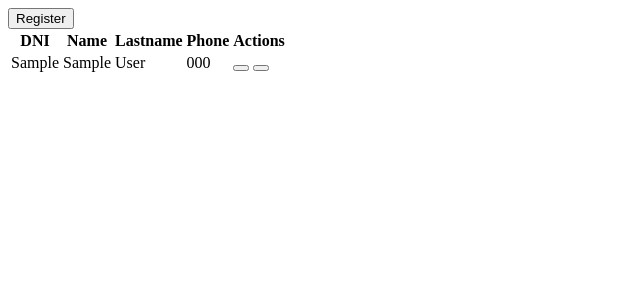
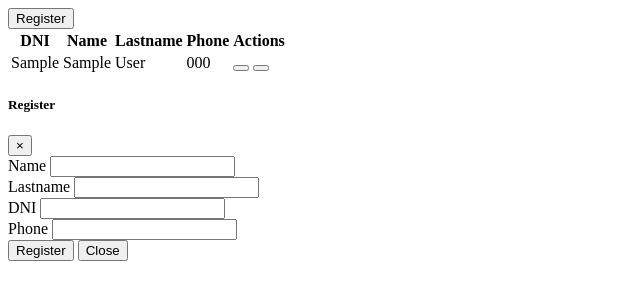
Before and after one commit to irafaelmarinc/php-project, a PHP site: template app/resources/views/home.php in a window 1280 px wide. Shown: the top 300 px of the page, without its empty margins (0-640 px from the left). Run offline with PHP 8.4, Linux system fonts and the light colour scheme; the template is opened without the code that fills it: most values are stand-ins (such as "Sample title", 1, 10 or a date in 2020).

Commit message:
add modal

```diff
--- a/app/resources/views/home.php
+++ b/app/resources/views/home.php
@@ -1,6 +1,6 @@
 <div class="container mt-5">
   <div class="m-3 float-right">
-    <button class="btn btn-success">
+    <button class="btn btn-success" data-toggle="modal" data-target="#registerModal">
       <i class="fa fa-plus-square"></i> Register
     </button>
   </div>
@@ -43,3 +43,40 @@
     </tbody>
   </table>
 </div>
+
+<div class="modal fade" id="registerModal" tabindex="-1" aria-labelledby="ModalLabel" aria-hidden="true">
+  <div class="modal-dialog">
+    <div class="modal-content">
+      <div class="modal-header">
+        <h5 class="modal-title" id="ModalLabel">Register</h5>
+        <button type="button" class="close" data-dismiss="modal" aria-label="Close">
+          <span aria-hidden="true">&times;</span>
+        </button>
+      </div>
+      <div class="modal-body">
+        <form action="" method="POST">
+          <div class="form-row">
+            <div class="form-group col-md-6">
+              <label for="inpName">Name</label>
+              <input type="text" name="first_name" class="form-control" id="inpName">
+            </div>
+            <div class="form-group col-md-6">
+              <label for="inpLastname">Lastname</label>
+              <input type="text" name="last_name" class="form-control" id="inpLastname">
+            </div>
+          </div>
+          <div class="form-group">
+            <label for="inpDNI">DNI</label>
+            <input type="text" name="ci" class="form-control" id="inpDNI">
+          </div>
+          <div class="form-group">
+            <label for="inpPhone">Phone</label>
+            <input type="text" name="phone" class="form-control" id="inpPhone">
+          </div>
+          <button type="submit" class="btn btn-sm btn-primary btn-block">Register</button>
+          <button type="button" class="btn btn-sm btn-warning btn-block" data-dismiss="modal">Close</button>
+        </form>
+      </div>
+    </div>
+  </div>
+</div>
```
